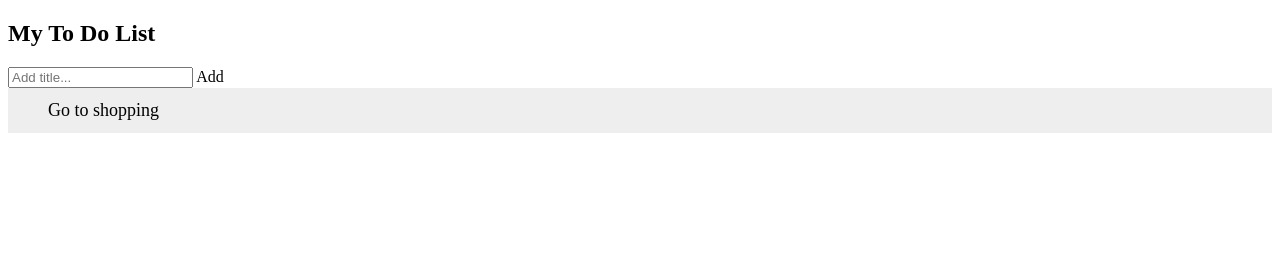
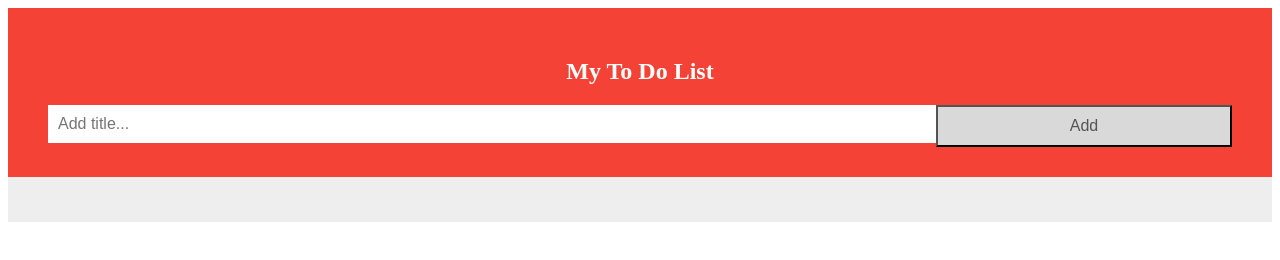
Before and after one commit to shahbaz-ramzan/HTML_CSS, a plain HTML site: page To do list/index.html in a window 1280 px wide. Drawn offline with Linux system fonts and the light colour scheme.

Commit message:
jan14-updatet to do list

```diff
--- a/To do list/index.html
+++ b/To do list/index.html
@@ -12,9 +12,9 @@
     <div id="myDIV" class="header">
         <h2>My To Do List</h2>
         <input type="text" id="myInput" placeholder="Add title...">
-        <span onclick="newElement()" class="addBtn">Add</span>
+        <button onclick="newElement()" class="addBtn">Add</button>
 
     </div>
-    <ul id="myUL"><li>Go to shopping</li></ul>
+    <ul id="myUL"><li></li></ul>
 </body>
 </html>
--- a/To do list/script.js
+++ b/To do list/script.js
@@ -1,8 +1,23 @@
-let myNodelist=document.getElementsByTagName("LI");
-for(let i =0;i<myNodelist.length;i++){
-    let span =document.createElement("span");
-    let txt = document.createTextNode("");
-    span.className="close";
-    span.appendChild(txt);
-    myNodelist[i].appendChildO(span);
+
+function newElement(){
+    let li =document.createElement("li");
+    let inputValue=document.getElementById("myInput").value ;
+    let t = document.createTextNode(inputValue);
+    let button =document.createElement("button");
+    let txt=document.createTextNode("delete")
+    button.appendChild(txt);
+
+    li.appendChild(t);
+    li.appendChild(button);
+    if(inputValue == ""){
+        alert("You must write something")
+    }
+    else
+    {
+        document.getElementById("myUL").appendChild(li);
+    }
+    document.getElementById("myInput").value = "";
+
+
+
 }
--- a/To do list/style.css
+++ b/To do list/style.css
@@ -43,3 +43,45 @@ ul li.checked ::before{
     top: 0;
     padding: 12px 16px 12px 16px;
 }
+.close:hover{
+    background-color: #f44336;
+    color: white;
+}
+.header{
+    background-color: #f44336;
+    padding: 30px 40px;
+    color: white;
+    text-align: center;
+}
+
+.header:after{
+    content: "";
+    display: table;
+    clear: both;
+}
+
+input{
+    margin: 0;
+    border: none;
+    border-radius: 0;
+    width: 75%;
+    float: left;
+    font-size: 16px;
+    padding: 10px;
+}
+.addBtn{
+    padding: 10px;
+    width: 25%;
+    background: #d9d9d9;
+    color: #555;
+    float: left;
+    text-align: center;
+    font-size: 16px;
+    cursor: pointer;
+    transition: 0.35;
+    border-radius: 0;
+}
+
+.addBtn:hover{
+    background-color: #bbb;
+}
```
